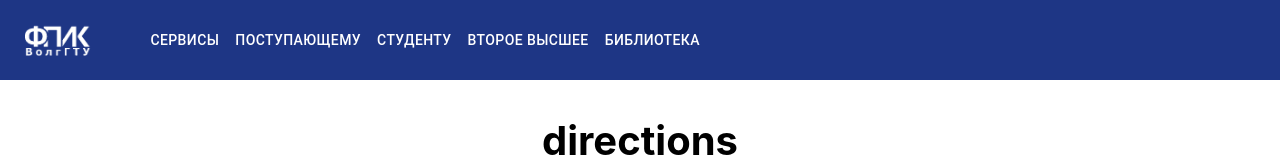
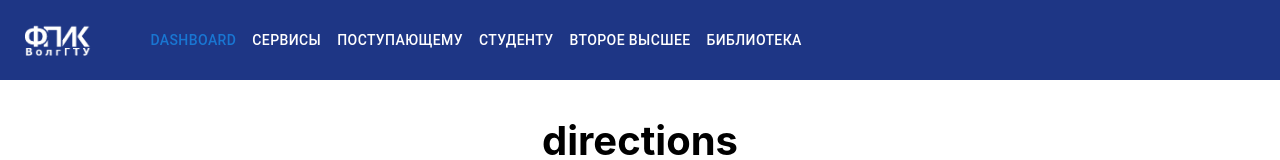
Before and after one commit to Doggo-raw/Project-Vstu, a React (Create React App) app: page /direct in a window 1280 px wide. Shown: the top 160 px of the page. Built offline with nearby package versions, Linux system fonts and the light colour scheme.

Commit message:
--clear header --dropdown (20%)

```diff
--- /dev/null
+++ b/src/components/header/Dropdown.tsx
@@ -0,0 +1,53 @@
+import * as React from 'react';
+import Button from '@mui/material/Button';
+import Menu from '@mui/material/Menu';
+import MenuItem from '@mui/material/MenuItem';
+import {Link} from "react-router-dom";
+
+export default function Dropdown() {
+    const [anchorEl, setAnchorEl] = React.useState<null | HTMLElement>(null);
+    const open = Boolean(anchorEl);
+
+    const handleClick = (event: React.MouseEvent<HTMLButtonElement>) => {
+        setAnchorEl(event.currentTarget);
+    };
+    const handleHover = (event: React.MouseEvent<HTMLButtonElement>) => {
+        setAnchorEl(event.currentTarget);
+    };
+    const handleClose = () => {
+        setAnchorEl(null);
+    };
+
+    return (
+        <div>
+            <Button
+                id="basic-button"
+                aria-controls={open ? 'basic-menu' : undefined}
+                aria-haspopup="true"
+                aria-expanded={open ? 'true' : undefined}
+                onClick={handleClick}
+            >
+                Dashboard
+            </Button>
+            <Menu
+                id="basic-menu"
+                anchorEl={anchorEl}
+                open={open}
+                onClose={handleClose}
+                MenuListProps={{
+                    'aria-labelledby': 'basic-button',
+                }}
+            >
+                <MenuItem onClick={handleClose}>
+                    <Link style={{color: '#1E3685', padding: '5px'}} to={'/'}>Привет я блядский костыль</Link>
+                </MenuItem>
+                <MenuItem onClick={handleClose}>
+                    <Link style={{color: '#1E3685', padding: '5px'}} to={'/привет2'}>Привет я блядский костыль</Link>
+                </MenuItem>
+                <MenuItem onClick={handleClose}>
+                    <Link style={{color: '#1E3685', padding: '5px'}} to={'/привет3'}>Привет я блядский костыль</Link>
+                </MenuItem>
+            </Menu>
+        </div>
+    );
+}
--- a/src/components/header/Header.tsx
+++ b/src/components/header/Header.tsx
@@ -8,43 +8,28 @@ import Container from '@mui/material/Container';
 import Button from '@mui/material/Button';
 import MenuItem from '@mui/material/MenuItem';
 import Main from "../../pages/main/Main";
-import {Avatar, IconButton, Tooltip} from "@mui/material";
+import {IconButton} from "@mui/material";
 import {Link, Route, Routes} from "react-router-dom";
 import MenuIcon from '@mui/icons-material/Menu';
 import styles from "./Header.module.css";
 import Directions from "../../pages/directions/Directions";
-
-
+import Dropdown from './Dropdown';
 
 const pages = ['Сервисы', 'Поступающему', 'Студенту', 'Второе высшее', 'Библиотека'];
-const settings = ['Profile', 'Account', 'Dashboard', 'Logout'];
 
-function ResponciveAppBar() {
+function ResponsiveAppBar() {
     const [anchorElNav, setAnchorElNav] = React.useState<null | HTMLElement>(null);
-    const [anchorElUser, setAnchorElUser] = React.useState<null | HTMLElement>(null);
 
     const handleOpenNavMenu = (event: React.MouseEvent<HTMLElement>) => {
         setAnchorElNav(event.currentTarget);
-    };
-    const handleOpenUserMenu = (event: React.MouseEvent<HTMLElement>) => {
-        setAnchorElUser(event.currentTarget);
     };
 
     const handleCloseNavMenu = () => {
         setAnchorElNav(null);
     };
 
-    const handleCloseUserMenu = () => {
-        setAnchorElUser(null);
-    };
-
-
-
-
-
     return (
-        <div>
-
+        <nav>
             <AppBar position="static">
                 <div className={styles.head}>
                     <Container maxWidth="xl">
@@ -56,7 +41,7 @@ function ResponciveAppBar() {
                                 href="/"
                                 sx={{
                                     mr: 2,
-                                    display: { xs: "none", md: "flex" },
+                                    display: {xs: "none", md: "flex"},
                                     fontFamily: "monospace",
                                     fontWeight: 700,
                                     letterSpacing: ".3rem",
@@ -70,10 +55,10 @@ function ResponciveAppBar() {
                                 </Link>
 
 
-
                             </Typography>
 
-                            <Box sx={{ flexGrow: 1, display: { xs: "flex", md: "none" } }}>
+                            {/*Бургер меню*/}
+                            <Box sx={{flexGrow: 1, display: {xs: "flex", md: "none"}}}>
                                 <IconButton
                                     size="large"
                                     aria-label="account of current user"
@@ -82,7 +67,7 @@ function ResponciveAppBar() {
                                     onClick={handleOpenNavMenu}
                                     color="inherit"
                                 >
-                                    <MenuIcon />
+                                    <MenuIcon/>
                                 </IconButton>
 
 
@@ -101,7 +86,7 @@ function ResponciveAppBar() {
                                     open={Boolean(anchorElNav)}
                                     onClose={handleCloseNavMenu}
                                     sx={{
-                                        display: { xs: "block", md: "none" }
+                                        display: {xs: "block", md: "none"}
                                     }}
                                 >
                                     {pages.map((page) => (
@@ -111,6 +96,7 @@ function ResponciveAppBar() {
                                     ))}
                                 </Menu>
                             </Box>
+                            {/*Logo Icon*/}
                             <Typography
                                 variant="h5"
                                 noWrap
@@ -118,7 +104,7 @@ function ResponciveAppBar() {
                                 href=""
                                 sx={{
                                     mr: 2,
-                                    display: { xs: "flex", md: "none" },
+                                    display: {xs: "flex", md: "none"},
                                     flexGrow: 1,
                                     fontFamily: "monospace",
                                     fontWeight: 700,
@@ -127,17 +113,15 @@ function ResponciveAppBar() {
                                     textDecoration: "none"
                                 }}
                             >
-
-                                {/*Logo Icon*/}
                                 <Link to="/*">
                                     <div className="logoIco"></div>
                                 </Link>
-
                             </Typography>
 
                             {/*Links*/}
-                            <Box sx={{ flexGrow: 1, display: { xs: "none", md: "flex" } }}>
+                            <Box sx={{flexGrow: 1, display: {xs: "none", md: "flex"}}}>
 
+                                <Dropdown />
                                 <Link to="/direct">
                                     <Button variant="text" sx={{color: "white"}}>{pages[0]}</Button>
                                 </Link>
@@ -177,26 +161,16 @@ function ResponciveAppBar() {
                     </Container>
                 </div>
             </AppBar>
-
             <Routes>
-                <Route path="/*" element={<Main/>} />
-                <Route path="/direct" element={<Directions/>} />
-                <Route path="/direct" element={<Directions/>} />
-                <Route path="/direct" element={<Directions/>} />
-                <Route path="/direct" element={<Directions/>} />
-                <Route path="/direct" element={<Directions/>} />
+                <Route path="/*" element={<Main/>}/>
+                <Route path="/direct" element={<Directions/>}/>
+                <Route path="/direct" element={<Directions/>}/>
+                <Route path="/direct" element={<Directions/>}/>
+                <Route path="/direct" element={<Directions/>}/>
+                <Route path="/direct" element={<Directions/>}/>
             </Routes>
-
-
-
-
-
-
-
-            </div>
-
-
+        </nav>
     );
 }
 
-export default ResponciveAppBar;
+export default ResponsiveAppBar;
--- a/src/pages/aboutShort/AboutShort.tsx
+++ b/src/pages/aboutShort/AboutShort.tsx
@@ -19,7 +19,7 @@ const AboutShort = () => {
                     по вечерней и заочной формам обучения.
                 </p>
                 <div>
-                    <Link to="history">
+                    <Link to="/history">
                         <Button variant="contained">Подробнее о истории факультета</Button>
                     </Link>
                 </div>
@@ -42,7 +42,7 @@ const AboutShort = () => {
             </div>
 
             <Routes>
-                <Route path="history" element={<History/>}/>
+                <Route path="/history" element={<History/>}/>
             </Routes>
 
         </div>
--- a/src/pages/main/Main.module.css
+++ b/src/pages/main/Main.module.css
@@ -1,5 +1,6 @@
 .background {
-    background-image: url("../../assets/f35394ce56197822c82b2233c22fa3f70dafb8d5_1920-_1_.png");
+    background: no-repeat url("../../assets/bg (1).webp");
+    background-size: cover;
     width: 100vw;
     height: 90vh;
     color: white;
--- a/src/pages/main/Main.tsx
+++ b/src/pages/main/Main.tsx
@@ -6,7 +6,6 @@ import AboutShort from "../aboutShort/AboutShort";
 import Advantages from "../advantages/Advantages";
 import {Link, Route, Routes} from 'react-router-dom';
 import Directions from "../directions/Directions";
-import History from "../history/History";
 
 
 const Main = () => {
```
